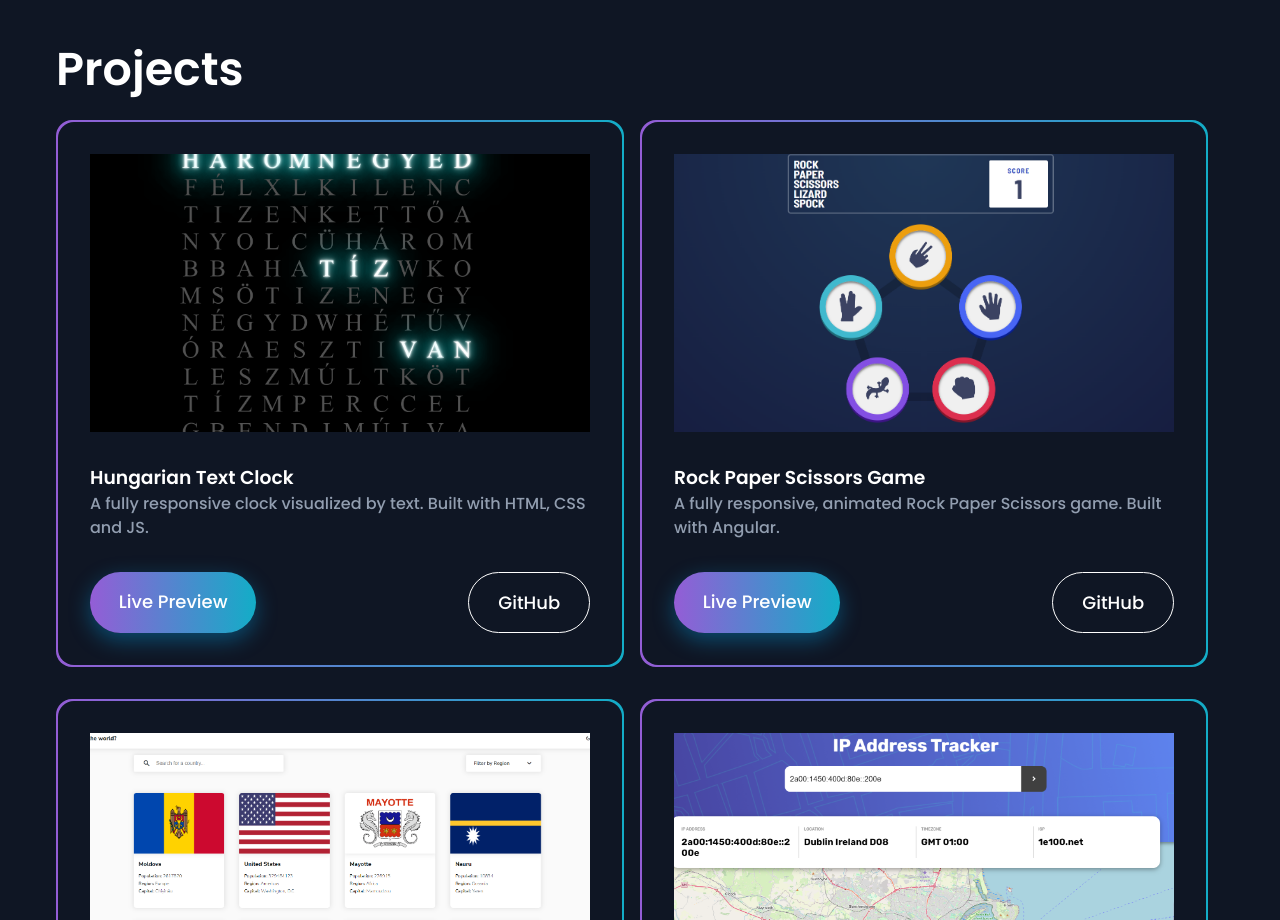
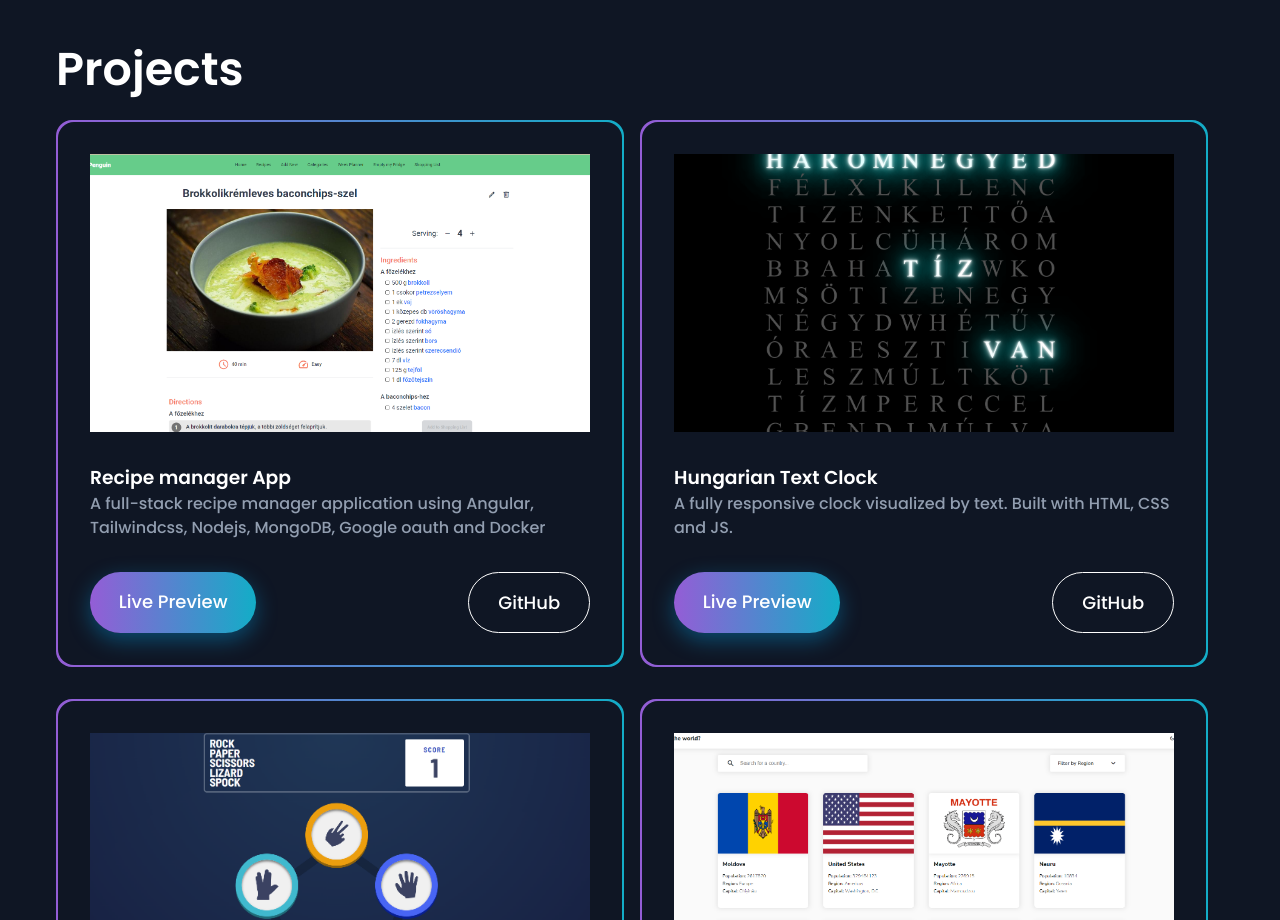
Before and after one commit to oroszlanolo/oroszlanolo.github.io, a website built with webpack: page public/index.html in a window 1280 px wide. Shown: the part 3020-3940 px from the top of the page. Built offline with nearby package versions, Linux system fonts and the light colour scheme.

Commit message:
added food penguin project

```diff
--- a/public/index.html
+++ b/public/index.html
@@ -245,6 +245,18 @@
             <div class="projects">
                 <div class="tech-border">
                     <div class="tech-container">
+                        <img src="./assets/projects/food-penguin.png" alt="screenshot of a website showing a recipe for a broccoli soup">
+                        <h3>Recipe manager App</h3>
+                        <p>A full-stack recipe manager application using Angular, Tailwindcss, Nodejs, MongoDB, Google oauth and Docker</p>
+                        <div class="container-btns">
+                            <a class="btn" target="_blank" href="https://oroszlanolo.github.io/food-penguin/">Live Preview</a>
+                            <a class="btn secondary" target="_blank" href="https://github.com/oroszlanolo/food-penguin">GitHub</a>
+                        </div>
+                    </div>
+                </div>
+
+                <div class="tech-border">
+                    <div class="tech-container">
                         <img src="./assets/projects/text-clock.png" alt="screenshot of time visualized by text">
                         <h3>Hungarian Text Clock</h3>
                         <p>A fully responsive clock visualized by text. Built with HTML, CSS and JS.</p>
```
Also changed, not shown: public/assets/projects/food-penguin.png (added).
